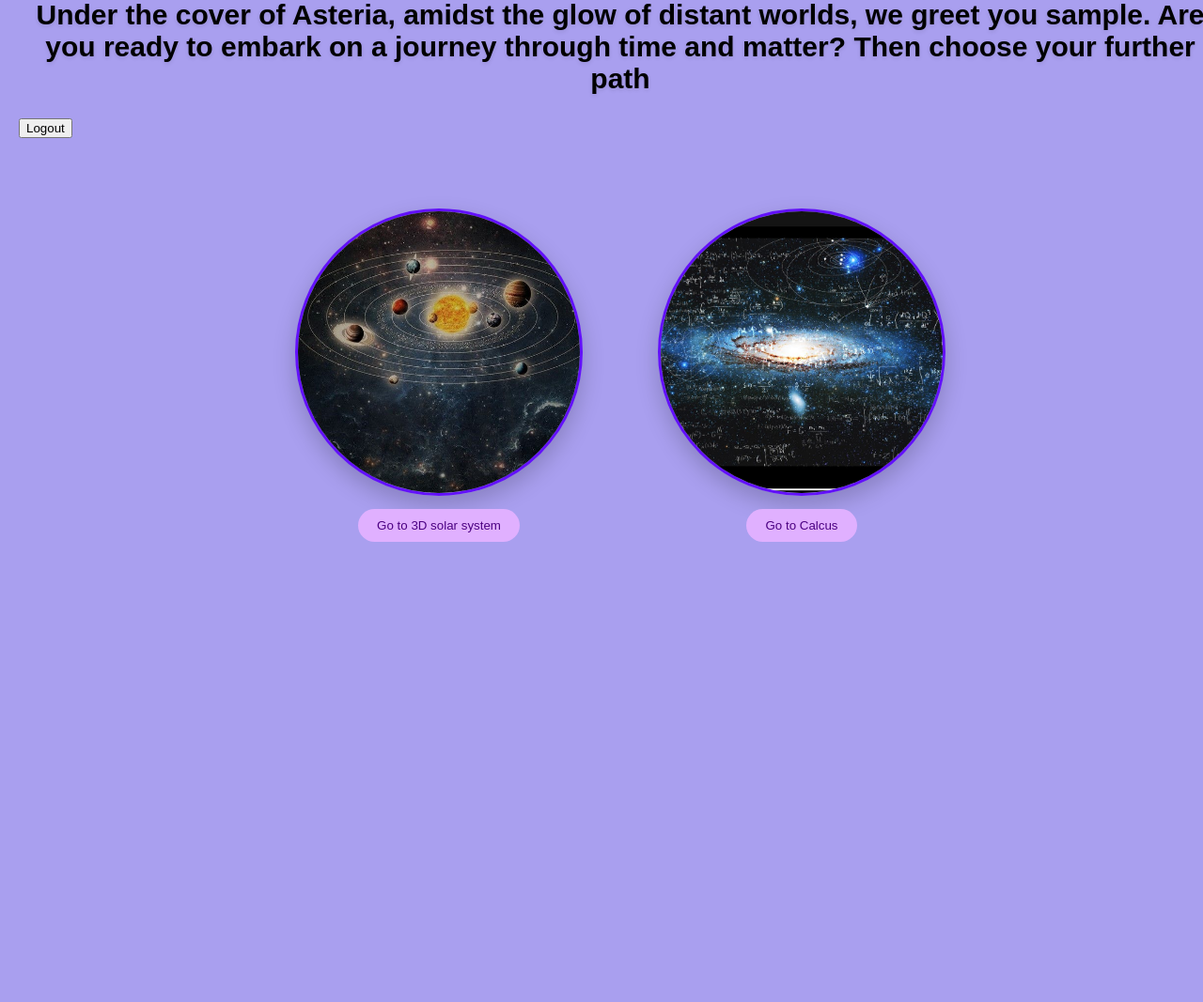
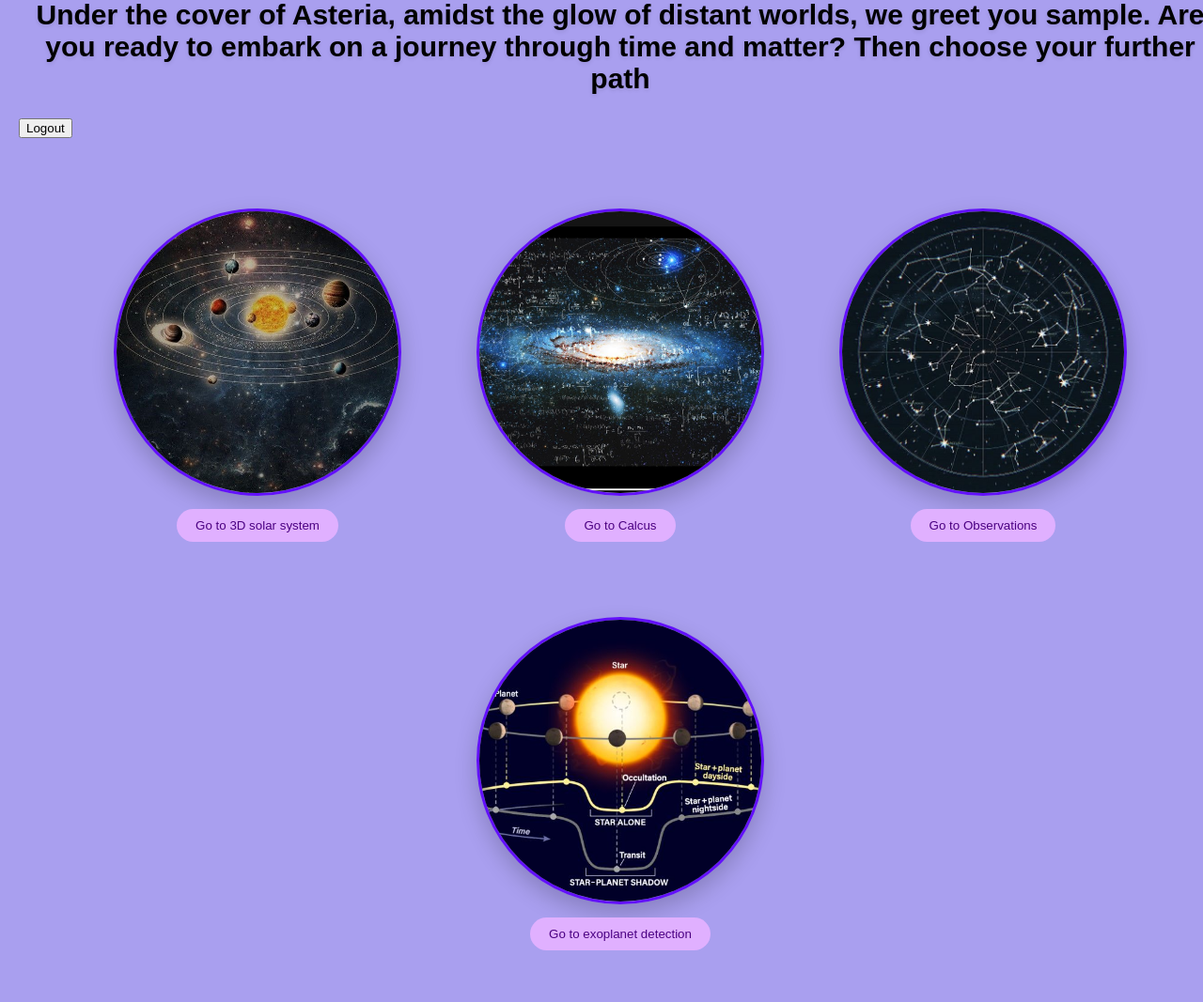
Before and after one commit to sofiakiosova37-boop/Deno-, a Flask app: page /menu in a window 1280 px wide; the page is wider, and only the part inside the window is pictured. Shown: the part 234-1301 px from the top of that part at 94% size. Before the commit the page ends 811 px from the top of that part, so only its background shows below. Run offline with Flask 3, Linux system fonts and the light colour scheme; the visitor is signed in with stand-in values (Sample User, id 1).

Commit message:
Переробила основу файлів, видалила непотрібне

```diff
--- a/Demo/main.py
+++ b/Demo/main.py
@@ -39,8 +39,12 @@ def solar():
     return render_template('solar.html')
 
 @app.route('/diary')
-def solar():
+def diary():
     return render_template('diary.html')
+
+@app.route('/transit')
+def transit():
+    return render_template('transit.html')
 
 if __name__ == "__main__":
     app.run(debug=True)
--- a/Demo/templates/index.html
+++ b/Demo/templates/index.html
@@ -34,6 +34,24 @@
                 <button class="button">Go to Calcus</button>
              </a>
         </div>
+
+         <div class="photo-item">
+            <div class="photo">
+                <img src="{{ url_for('static', filename='image/observation2.jpg') }}" alt="astro calcus">
+            </div>
+            <a href="{{ url_for('diary') }}">
+                <button class="button">Go to Observations</button>
+             </a>
+        </div>
+
+        <div class="photo-item">
+            <div class="photo">
+                <img src="{{ url_for('static', filename='image/transit.jpg') }}" alt="astro calcus">
+            </div>
+            <a href="{{ url_for('transit') }}">
+                <button class="button">Go to exoplanet detection</button>
+             </a>
+        </div>
     </div>
 </body>
 </html>
--- a/visitors.txt
+++ b/visitors.txt
@@ -30,3 +30,4 @@ Sofi | 2026-04-08 22:06:18.199505
 88 | 2026-04-08 22:30:06.637590
 Sofi | 2026-04-09 11:31:54.465358
 Sofi | 2026-04-09 18:49:39.972160
+Jo | 2026-04-10 13:43:47.278885
```
Also changed, not shown: Demo/templates/diary.html (+15 -0 lines), Demo/static/image/observation.jpg (added), Demo/static/image/observation2.jpg (added), Demo/static/image/transit.jpg (added), Demo/templates/transit.html (added), library/lib/diary.py (deleted), library/lib/observation.py (added), library/lib/transit.py (added).
